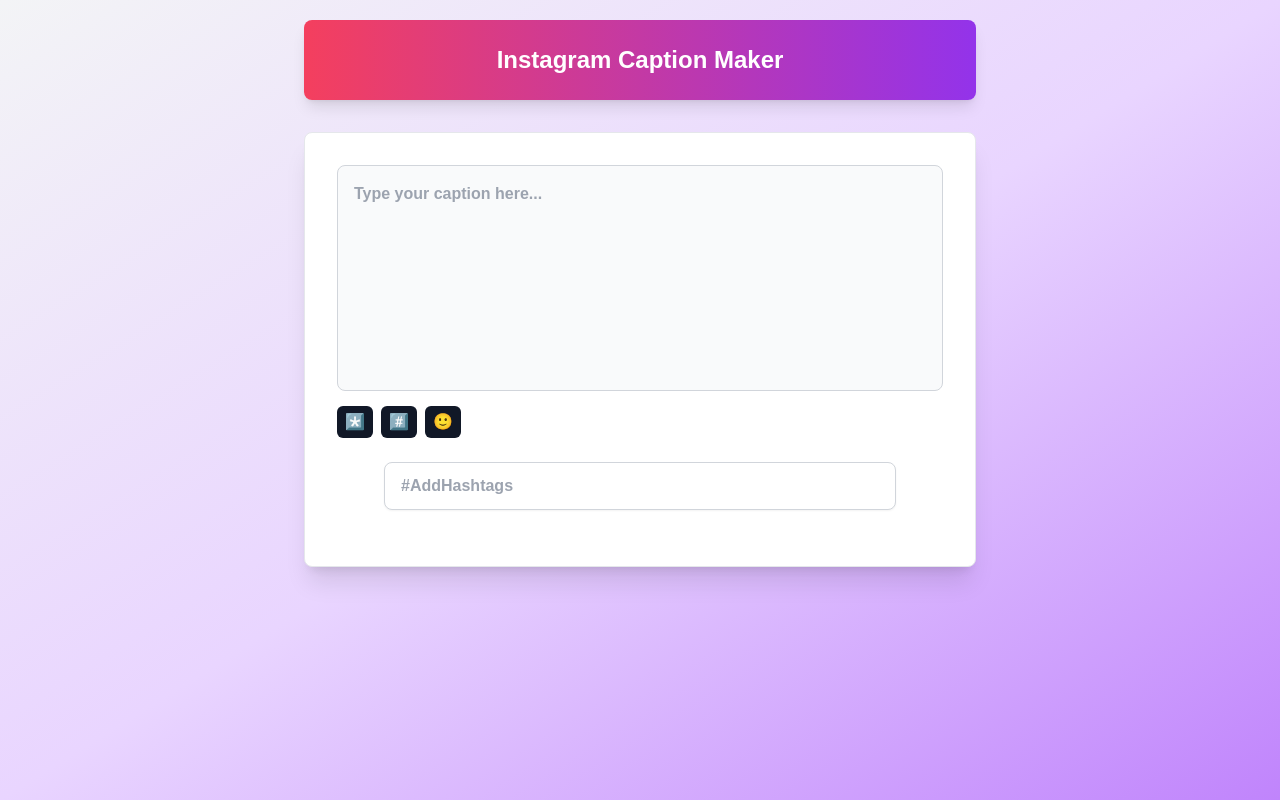
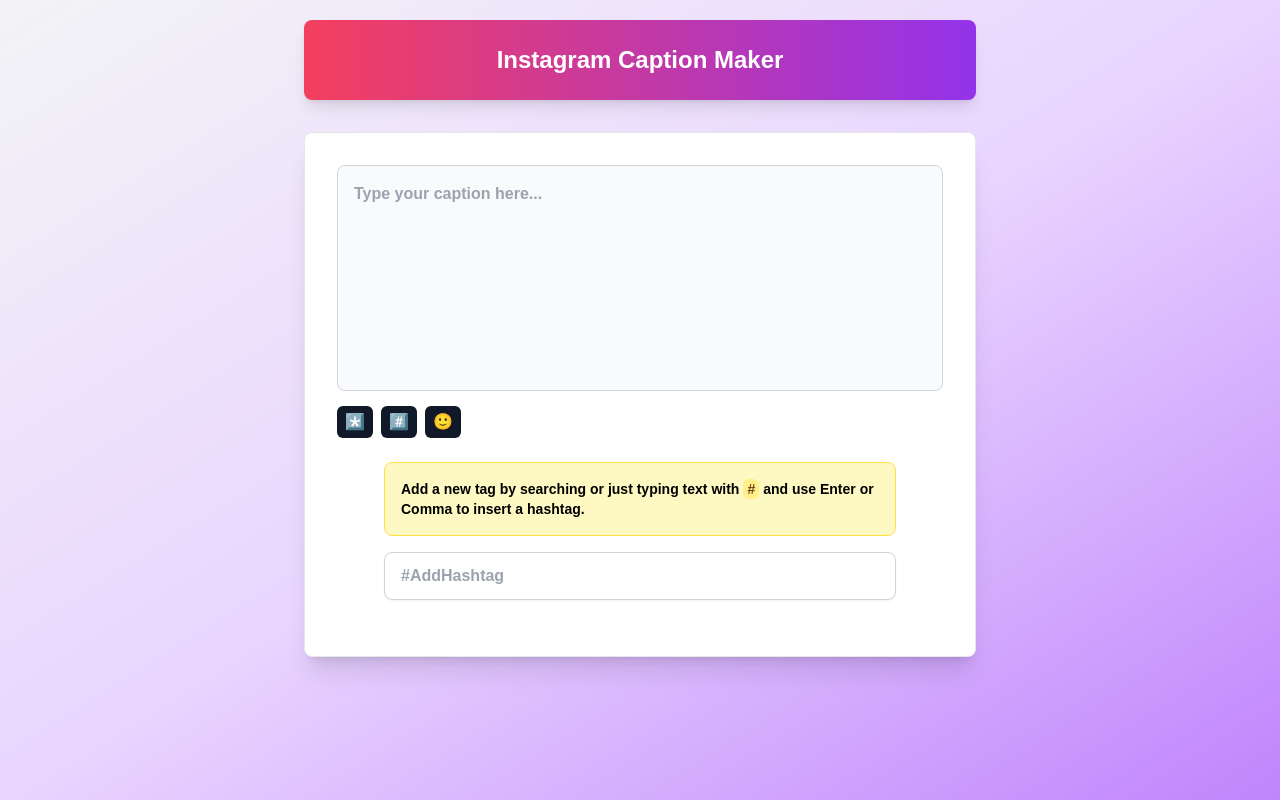
Before and after one commit to mskian/create-insta-caption, a Preact app: page / in a window 1280 px wide. Built offline with nearby package versions, Linux system fonts and the light colour scheme; a web font is replaced by a local one.

Commit message:
small tweaks

```diff
--- a/src/components/HashtagInput.tsx
+++ b/src/components/HashtagInput.tsx
@@ -101,9 +101,18 @@
 
   return (
     <div class="relative mb-6 w-full max-w-lg mx-auto">
+      <div class="p-4 mb-4 text-sm text-black bg-yellow-100 border border-yellow-300 rounded-lg" role="alert">
+        <p>
+          Add a new tag by searching or just typing text with
+          <span class="font-semibold text-yellow-900 bg-yellow-200 px-1 py-0.5 rounded-md mx-1">#</span>
+          and use
+          <span class="font-semibold"> Enter</span> or
+          <span class="font-semibold"> Comma</span> to insert a hashtag.
+        </p>
+      </div>
       <input
         type="text"
-        placeholder="#AddHashtags"
+        placeholder="#AddHashtag"
         value={input}
         onInput={handleChange}
         onKeyDown={handleKeyDown}
```
